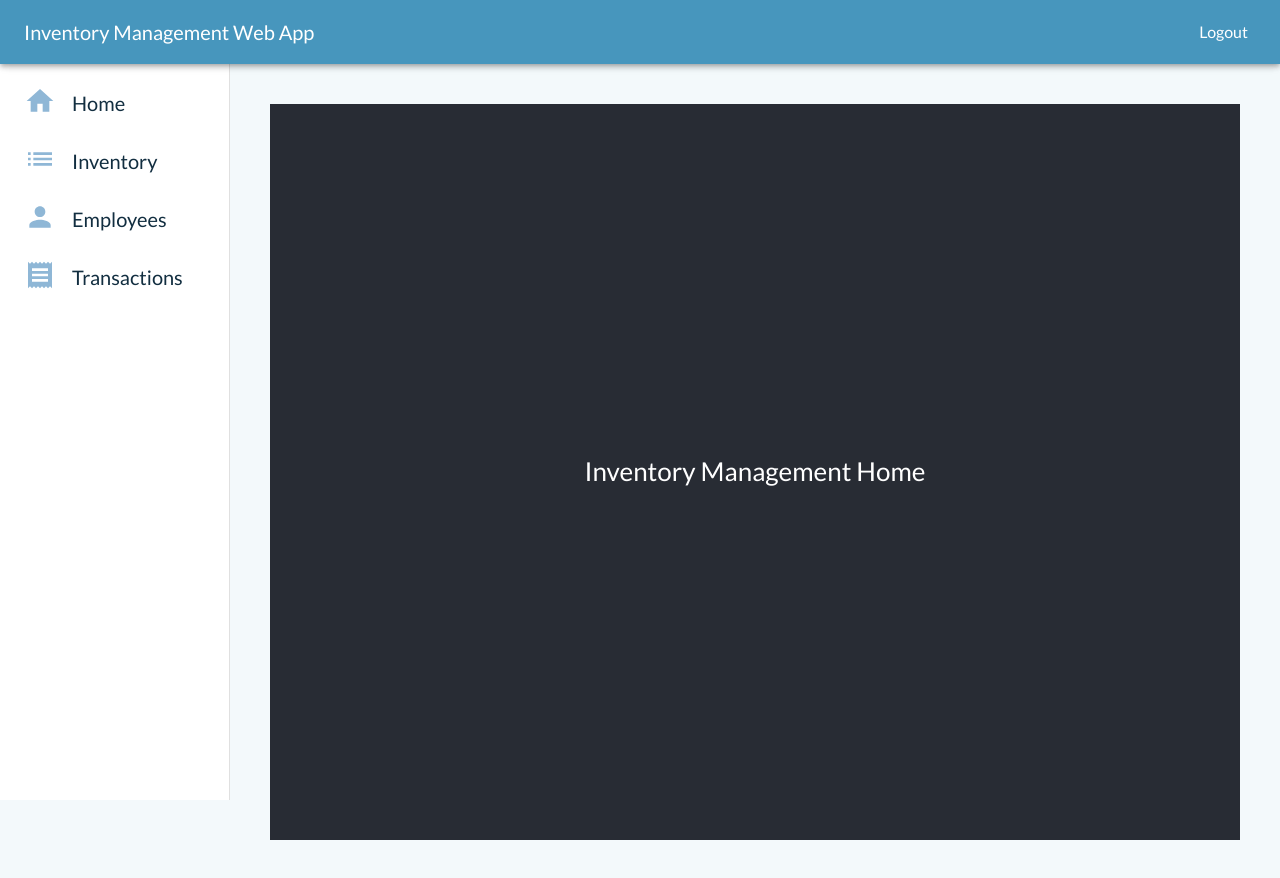
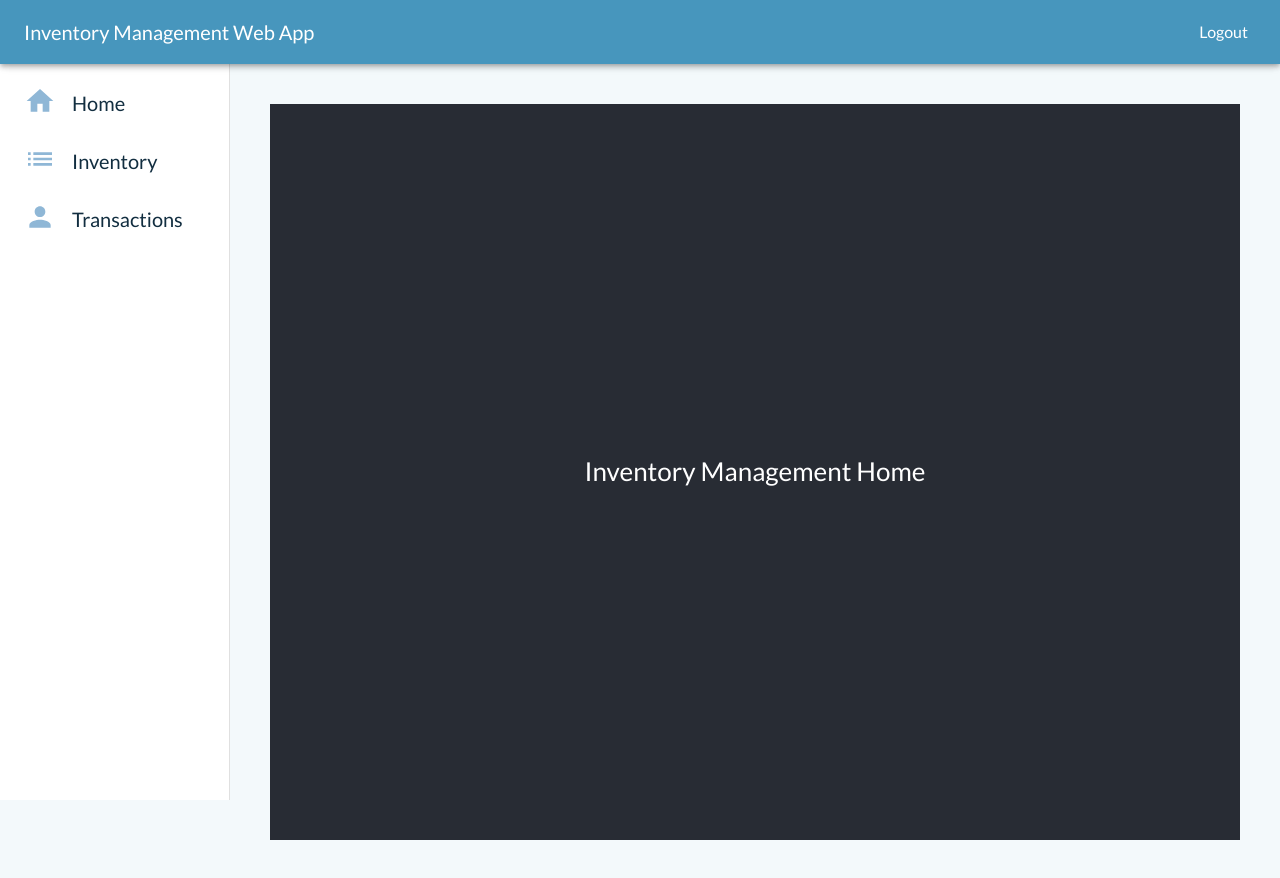
Before and after one commit to djunicode/inventory-management-web, a React (Create React App) app in the folder client/: page / in a window 1280 px wide. Built offline with nearby package versions, Linux system fonts and the light colour scheme; sample sign-in values are in the browser's storage.

Commit message:
updated drawer for admin routes

```diff
--- a/client/src/components/Drawer/Drawer.js
+++ b/client/src/components/Drawer/Drawer.js
@@ -1,4 +1,4 @@
-import React from 'react';
+import React, { useState, useEffect } from 'react';
 import {
   Drawer,
   Hidden,
@@ -82,6 +82,12 @@ const useStyles = makeStyles(theme => ({
 function NavDrawer({ mobileOpen, setMobileOpen, tabletOpen }) {
   const classes = useStyles({ tab: tabletOpen });
 
+  // links and labels for each link in drawer
+  const [list, setList] = useState({
+    links: ['/', '/inventory', '/transaction'],
+    labels: ['Home', 'Inventory', 'Transactions'],
+  });
+
   // function to handle drawer state on mobile
   const handleDrawerToggle = () => {
     setMobileOpen(!mobileOpen);
@@ -94,17 +100,22 @@ function NavDrawer({ mobileOpen, setMobileOpen, tabletOpen }) {
     <ReceiptIcon className={classes.icons} />,
   ];
 
-  // array of drawer labels
-  const listLabels = ['Home', 'Inventory', 'Employees', 'Transactions'];
-
-  // array of drawer links
-  const listLinks = ['/', '/inventory', '/employee', '/transaction'];
+  useEffect(() => {
+    // Add Admin protected links to the list only if isStaff is true
+    const isAdmin = localStorage.getItem('isStaff');
+    if (isAdmin === 'true') {
+      setList({
+        labels: ['Home', 'Inventory', 'Employees', 'Transactions'],
+        links: ['/', '/inventory', '/employee', '/transaction'],
+      });
+    }
+  }, []);
 
   const drawer = (
     <div>
       <List>
-        {listLabels.map((text, index) => (
-          <Link to={listLinks[index]} className={classes.link}>
+        {list.labels.map((text, index) => (
+          <Link to={list.links[index]} className={classes.link} key={text}>
             <ListItem button key={text}>
               <ListItemIcon className={classes.listIcon}>
                 {listIcons[index]}
```
